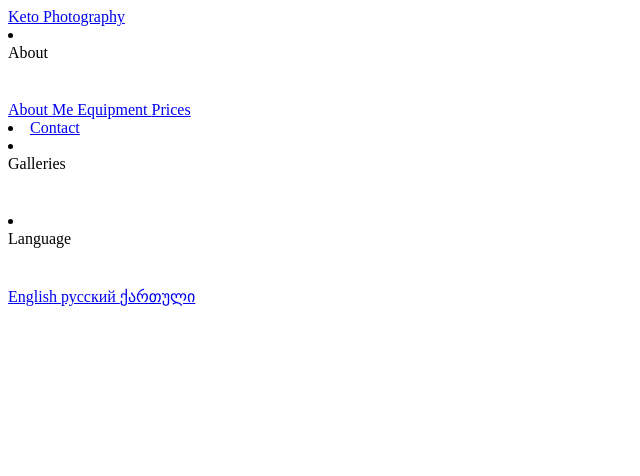
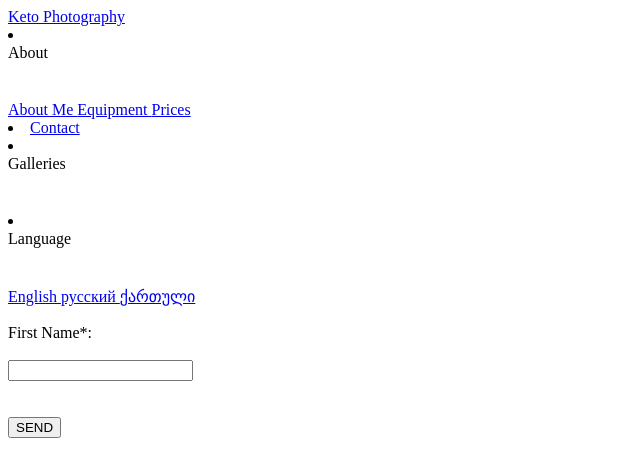
Before and after one commit to givikuna/ketoPhotography, a plain HTML site: page www/main/page/contact.html in a window 1280 px wide. Shown: the whole page, without its empty margins (0-640 px from the left). Drawn offline with Linux system fonts and the light colour scheme.

Commit message:
Added the first name option

```diff
--- a/www/main/page/contact.html
+++ b/www/main/page/contact.html
@@ -91,7 +91,24 @@
 	<!-- // / // -->
 
 	<div class="contactFormDiv">
+		<form action="https://getform.io/f/31c88bef-faa3-495d-a1fd-0a8c8a7f7ad6" method="POST">
 
+			<br>
+
+			<!-- First Name-->
+
+			<!-- / First Name / სახელი / Имя / -->
+			<label id="first-name-label" class="contact-form-label" for="first-name"> First Name*: </label> <br><br>
+			<input id="first-name-input" class="contact-form-input" name="first-name" />
+			<br><br><br>
+
+
+			<!-- // -->
+
+
+			<!-- Send -->
+			<!-- / Send / გაგზავნა / Отправлять / -->
+			<button type="submit" class="formSubmitButtonClass" id="formSubmitButtonID"> SEND </button>
 	</div>
 
 </body>
```
